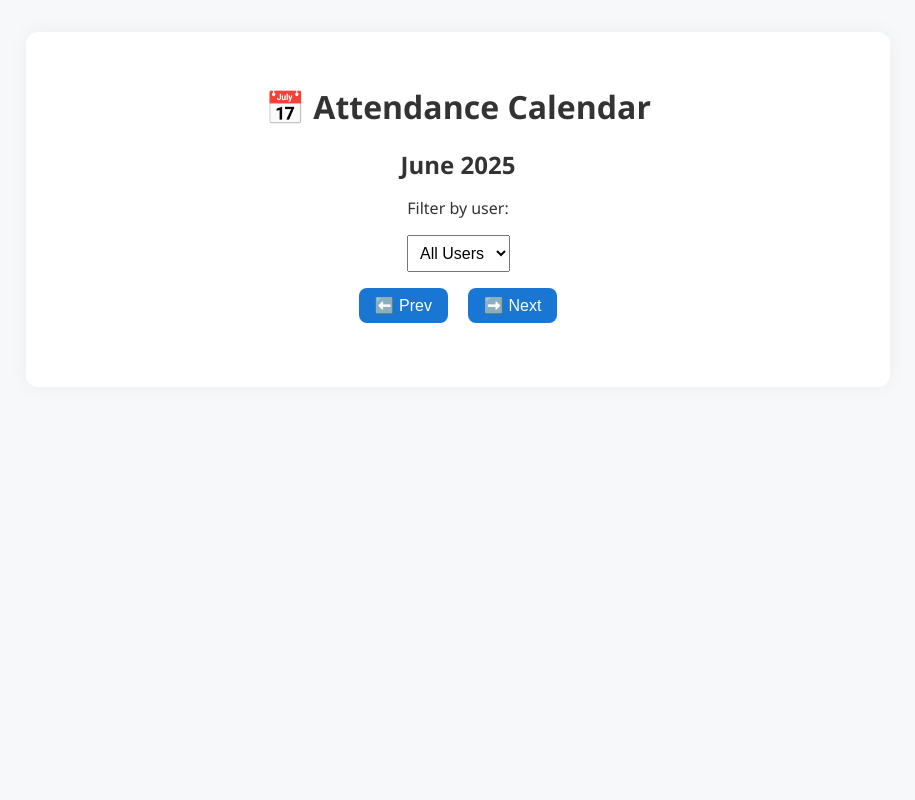
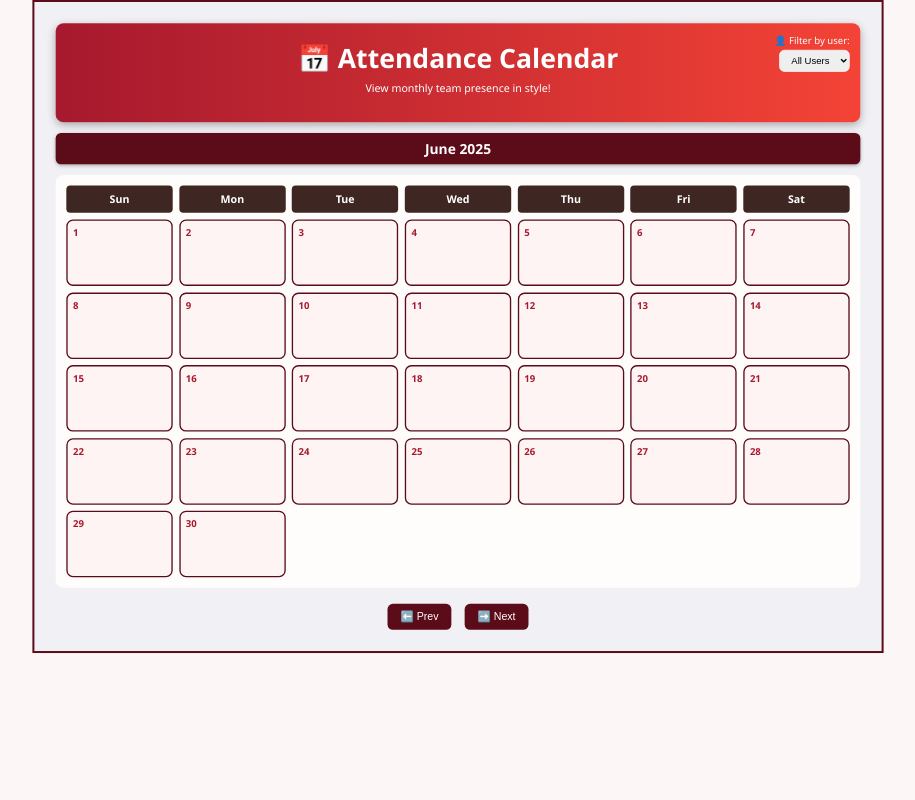
Before and after one commit to GPRaikar/Attendance-Tracker-Backend, a Flask app: page /calendar in a window 1280 px wide. Shown: the whole page, without its empty margins (182-1097 px from the left). Run offline with Flask 3, Linux system fonts and the light colour scheme; data that the repository does not hold is empty.

Commit message:
Updated UI of Calender page

```diff
--- a/app.py
+++ b/app.py
@@ -194,3 +194,6 @@ def apply_leave():
 @app.route("/")
 def homepage():
     return render_template("home.html")
+
+if __name__ == "__main__":
+    app.run(debug=True)
--- a/static/calendar.js
+++ b/static/calendar.js
@@ -1,5 +1,3 @@
-// static/calendar.js
-
 let attendanceData = {};
 let allUsers = new Set();
 let currentMonth = new Date();
@@ -34,6 +32,15 @@ function populateUserDropdown() {
   select.addEventListener("change", renderCalendar);
 }
 
+function getInitials(name) {
+  return name
+    .split(/[ ._]/)
+    .filter(Boolean)
+    .map(part => part[0].toUpperCase())
+    .slice(0, 2)
+    .join('');
+}
+
 function renderCalendar() {
   const filterUser = document.getElementById("userFilter").value;
   const calendar = document.getElementById("calendar");
@@ -46,56 +53,74 @@ function renderCalendar() {
 
   const month = currentMonth.getMonth();
   const year = currentMonth.getFullYear();
+  const todayStr = new Date().toISOString().split("T")[0];
 
-  Object.keys(attendanceData)
-    .sort()
-//    .reverse()
-    .forEach(dateStr => {
-      const date = new Date(dateStr);
-      if (date.getMonth() !== month || date.getFullYear() !== year) return;
+  const weekdays = ['Sun', 'Mon', 'Tue', 'Wed', 'Thu', 'Fri', 'Sat'];
+  weekdays.forEach(day => {
+    const header = document.createElement("div");
+    header.className = "day header";
+    header.textContent = day;
+    calendar.appendChild(header);
+  });
 
-      const entries = attendanceData[dateStr].filter(e => !filterUser || e.username === filterUser);
-      if (entries.length === 0) return;
+  const firstDay = new Date(year, month, 1).getDay();
+  const daysInMonth = new Date(year, month + 1, 0).getDate();
+
+  for (let i = 0; i < firstDay; i++) {
+    const empty = document.createElement("div");
+    empty.className = "day empty";
+    calendar.appendChild(empty);
+  }
+
+  for (let day = 1; day <= daysInMonth; day++) {
+    const date = new Date(year, month, day);
+    const dateStr = date.toISOString().split("T")[0];
+    const entries = (attendanceData[dateStr] || []).filter(
+      e => !filterUser || e.username === filterUser
+    );
 
     const dayDiv = document.createElement("div");
-      dayDiv.className = "day";
-
-      const displayDate = date.toLocaleDateString(undefined, {
-        weekday: 'short', month: 'short', day: 'numeric'
-      });
+    dayDiv.className = "day date-cell";
 
     const dateEl = document.createElement("div");
     dateEl.className = "date";
-      dateEl.textContent = displayDate;
+    dateEl.textContent = day;
     dayDiv.appendChild(dateEl);
 
-      if (dateStr === new Date().toISOString().split("T")[0]) {
+    if (dateStr === todayStr) {
       dayDiv.classList.add("today");
     }
 
+    const grid = document.createElement("div");
+    grid.className = "entry-grid";
+
     entries.forEach(entry => {
-        const statusEl = document.createElement("div");
+      const fullName = entry.username || "Unknown";
+      const initials = getInitials(fullName);
       const status = entry.status.toLowerCase();
 
-        statusEl.className = "status " + (
+      const badge = document.createElement("div");
+      badge.className = "initial-box " + (
         status.includes("office") ? "wfo" :
         status.includes("home") ? "wfh" :
         status.includes("leave") ? "leave" : "unknown"
       );
 
-        statusEl.textContent = `${entry.username}: ${entry.status}`;
-        dayDiv.appendChild(statusEl);
+      badge.textContent = initials;
+      badge.title = `${fullName} is on ${status}`;
+      grid.appendChild(badge);
     });
 
+    dayDiv.appendChild(grid);
     calendar.appendChild(dayDiv);
-    });
+  }
 }
 
-// Navigation
 document.getElementById("prevMonth").addEventListener("click", () => {
   currentMonth.setMonth(currentMonth.getMonth() - 1);
   renderCalendar();
 });
+
 document.getElementById("nextMonth").addEventListener("click", () => {
   currentMonth.setMonth(currentMonth.getMonth() + 1);
   renderCalendar();
--- a/static/style.css
+++ b/static/style.css
@@ -1,149 +1,235 @@
-/* static/style.css */
+* {
+  box-sizing: border-box;
+}
 
-body {
+html, body {
+  margin: 0;
   font-family: 'Segoe UI', Tahoma, Geneva, Verdana, sans-serif;
-  background-color: #f6f8fa;
-  margin: 0;
-  padding: 2rem;
-  color: #333;
+  background: #fdf6f6;
+  color: #fff;
+  padding: 0;
+  overflow-y: auto;         /* ✅ allow scroll if needed */
+}
+
+.zoom-wrapper {
+  transform: scale(0.95);
+  transform-origin: top center;
+  width: 100%;
+  height: 100vh;
+  overflow: hidden;
 }
 
 .calendar-container {
-  max-width: 800px;
-  margin: auto;
-  background: white;
-  border-radius: 12px;
+  transform: scale(0.7);    /* ✅ Scale entire container */
+  transform-origin: top center;
+  background-color: #f0f0f5; /* Light grey outside */
+/*  width: fit-content; */
+  margin: 0 auto;
   padding: 2rem;
-  box-shadow: 0 0 20px rgba(0, 0, 0, 0.05);
-}
-
-h1, h2 {
-  text-align: center;
-  margin-bottom: 1rem;
-}
-
-label, select, .calendar-controls {
-  display: block;
-  margin: 1rem auto;
-  text-align: center;
-}
-
-select {
-  padding: 0.5rem;
-  font-size: 1rem;
-}
-
-button {
-  margin: 0 0.5rem;
-  padding: 0.5rem 1rem;
-  font-size: 1rem;
-  cursor: pointer;
-  border: none;
-  border-radius: 8px;
-  background-color: #1976d2;
-  color: white;
+  max-width: 1300px; /* 🔼 increase this from 1200px */
+  width: 100%;
+  border: 3px solid #5c0b18;
 }
 
 #calendar {
-  display: grid;
-  grid-template-columns: repeat(auto-fill, minmax(220px, 1fr));
-  gap: 1rem;
-  margin-top: 2rem;
+  background-color: #fffdfc; /* Very light creamy inside */
+  padding: 1rem;
+  border-radius: 12px;
 }
 
-.day {
-  background-color: #eef2f7;
-  border-radius: 8px;
-  padding: 1rem;
-  border-left: 6px solid transparent;
+/* Header */
+.calendar-header {
+  background: linear-gradient(to right, #a6192e, #f44336);
+  color: #fff;
+  padding: 1.5rem;
+  border-radius: 12px;
+  text-align: center;
+  margin-bottom: 1rem;
+  box-shadow: 0 4px 12px rgba(0, 0, 0, 0.3);
+  position: relative;
 }
 
-.today {
-  border-left-color: #ffa500;
-  background-color: #fff3cd;
+.calendar-header h1 {
+  font-size: 2.5rem;
+  margin: 0;
+  font-weight: bold;
+}
+
+.calendar-subtitle {
+  font-size: 1rem;
+  font-weight: 300;
+  margin-top: 0.5rem;
+}
+
+.filter-section {
+  position: absolute;
+  top: 1rem;
+  right: 1rem;
+  text-align: right;
+}
+
+.filter-section label {
+  font-size: 0.9rem;
+  display: block;
+  margin-bottom: 0.3rem;
+}
+
+.filter-section select {
+  padding: 0.4rem 0.8rem;
+  font-size: 0.9rem;
+  border-radius: 8px;
+  border: 1px solid #fff;
+}
+
+/* Month Label */
+.calendar-month-label {
+  background-color: #5c0b18;
+  color: #ffffff;
+  padding: 0.6rem 1.2rem;
+  margin: 0 auto 1rem auto;
+  border-radius: 8px;
+  text-align: center;
+  font-size: 1.3rem;
+  font-weight: bold;
+  box-shadow: 0 2px 6px rgba(0, 0, 0, 0.3);
+}
+
+/* Calendar Grid */
+#calendar {
+  display: grid;
+  grid-template-columns: repeat(7, 1fr);
+  gap: 0.6rem;
+}
+
+/* Weekday header */
+.day.header {
+  background-color: #3e2723;
+  color: #ffffff;
+  text-align: center;
+  font-weight: bold;
+  padding: 0.6rem 0;
+  border-radius: 6px;
+}
+
+/* Empty Day */
+.day.empty {
+  background: transparent;
+}
+
+/* Calendar Cell */
+.day.date-cell {
+  background-color: #fff4f4;
+  border-radius: 10px;
+  padding: 0.5rem;
+  border: 2.5px solid #5c0b18;
+  display: flex;
+  flex-direction: column;
+  overflow: visible; /* ✅ Remove scroll */
+  transition: transform 0.1s ease;
+  position: relative;
+  min-height: 100px; /* Optional: small base height */
+  height: auto; /* ✅ Let it grow */
+}
+
+
+.day.date-cell:hover {
+  border-color: #a6192e;
+  box-shadow: 0 0 10px rgba(166, 25, 46, 0.4);
+  background-color: #ffe6e6;
+  transform: scale(1.04);
+  z-index: 2;
 }
 
 .date {
   font-weight: bold;
-  margin-bottom: 0.5rem;
+  color: #a6192e;
+  font-size: 0.9rem;
+  margin-bottom: 4px;
+  flex-shrink: 0;
 }
 
-.status {
-  padding: 0.3rem 0.5rem;
-  margin: 0.25rem 0;
-  border-radius: 4px;
-  font-size: 0.95rem;
+.today {
+  border: 2px solid #f44336;
+  background-color: #ffe6e6;
 }
 
-.status.wfo {
-  background-color: #e3f2fd;
-  color: #0d47a1;
-}
-
-.status.wfh {
-  background-color: #e8f5e9;
-  color: #1b5e20;
-}
-
-.status.leave {
-  background-color: #ffebee;
-  color: #b71c1c;
-}
-
-.status.unknown {
-  background-color: #eceff1;
-  color: #37474f;
+/* Initials Grid */
+.entry-grid {
+  display: grid;
+  grid-template-columns: repeat(3, 1fr);
+  gap: 3px;
+  padding-top: 0.2rem;
+  overflow: visible;      /* ✅ Let it grow with content */
+  flex-grow: 0;           /* ✅ Don’t force expansion */
 }
 
 
-/* Home Page */
-.home-container {
-  max-width: 600px;
-  margin: 60px auto;
-  padding: 20px;
+.initial-box {
+  font-weight: bold;
+  background-color: #eee;
+  color: #333;
   text-align: center;
-  background: #fff;
-  border-radius: 16px;
-  box-shadow: 0 4px 12px rgba(0,0,0,0.1);
+  font-size: 0.65rem;
+  font-weight: 600;
+  padding: 4px;
+  border-radius: 4px;
+  border: 1px solid #bbb;
+  box-shadow: 1px 1px 2px rgba(0, 0, 0, 0.1);
+  white-space: nowrap;
+  line-height: 1.2;
+  cursor: default;
+
 }
 
-.home-container h1 {
-  font-size: 2rem;
-  margin-bottom: 10px;
-  color: #2c3e50;
+.initial-box.wfo {
+  background-color: #d0f0c0;
+  color: #256029;
+  border-color: #94c47a;
 }
 
-.home-container p {
-  font-size: 1rem;
-  color: #555;
-  margin-bottom: 30px;
+.initial-box.wfh {
+  background-color: #d0eaff;
+  color: #004080;
+  border-color: #7fbde9;
 }
 
-.home-buttons {
-  display: flex;
-  flex-direction: column;
-  gap: 15px;
+.initial-box.leave {
+  background-color: #fbd3d3;
+  color: #a40000;
+  border-color: #f28b8b;
 }
 
-.home-buttons .button {
-  display: inline-block;
-  background-color: #007bff;
-  color: #fff;
-  padding: 14px 24px;
-  border-radius: 8px;
-  text-decoration: none;
-  font-size: 1.1rem;
-  transition: background-color 0.3s;
+.initial-box.unknown {
+  background-color: #eeeeee;
+  color: #444;
+  border-color: #ccc;
 }
 
-.home-buttons .button:hover {
-  background-color: #0056b3;
+/* Navigation */
+.calendar-controls.bottom-controls {
+  margin-top: 1.5rem;
+  text-align: center;
+}
+
+.calendar-controls button {
+  padding: 0.6rem 1.2rem;
+  margin: 0 0.5rem;
+  font-size: 1rem;
+  background-color: #5c0b18;
+  color: white;
+  border: none;
+  border-radius: 8px;
+  cursor: pointer;
+  transition: background 0.2s ease;
+}
+
+.calendar-controls button:hover {
+  background-color: #f44336;
 }
 
 /* Responsive */
-@media (min-width: 480px) {
-  .home-buttons {
-    flex-direction: row;
-    justify-content: center;
+@media (max-width: 768px) {
+  #calendar {
+    grid-template-columns: repeat(3, 1fr);
   }
 }
--- a/templates/calendar.html
+++ b/templates/calendar.html
@@ -1,4 +1,3 @@
-<!-- templates/calendar.html -->
 <!DOCTYPE html>
 <html lang="en">
 <head>
@@ -8,21 +7,32 @@
   <link rel="stylesheet" href="{{ url_for('static', filename='style.css') }}" />
 </head>
 <body>
+  <div class="zoom-wrapper">
     <div class="calendar-container">
+      <!-- 📅 Header -->
+      <div class="calendar-header">
         <h1>📅 Attendance Calendar</h1>
-    <h2 id="monthLabel"></h2>
-
-    <label for="userFilter">Filter by user:</label>
+        <p class="calendar-subtitle">View monthly team presence in style!</p>
+        <div class="filter-section">
+          <label for="userFilter">👤 Filter by user:</label>
           <select id="userFilter">
             <option value="">All Users</option>
           </select>
+        </div>
+      </div>
 
-    <div class="calendar-controls">
+      <!-- 🗓️ Month Label -->
+      <h2 id="monthLabel" class="calendar-month-label"></h2>
+
+      <!-- 📆 Calendar Grid -->
+      <div id="calendar"></div>
+
+      <!-- 🔄 Navigation -->
+      <div class="calendar-controls bottom-controls">
         <button id="prevMonth">⬅️ Prev</button>
         <button id="nextMonth">➡️ Next</button>
       </div>
-
-    <div id="calendar"></div>
+    </div>
   </div>
 
   <script src="{{ url_for('static', filename='calendar.js') }}"></script>
```
Also changed, not shown: static/applyleave.css (+126 -54 lines). Lines whose indentation alone changed are shown as unchanged.
